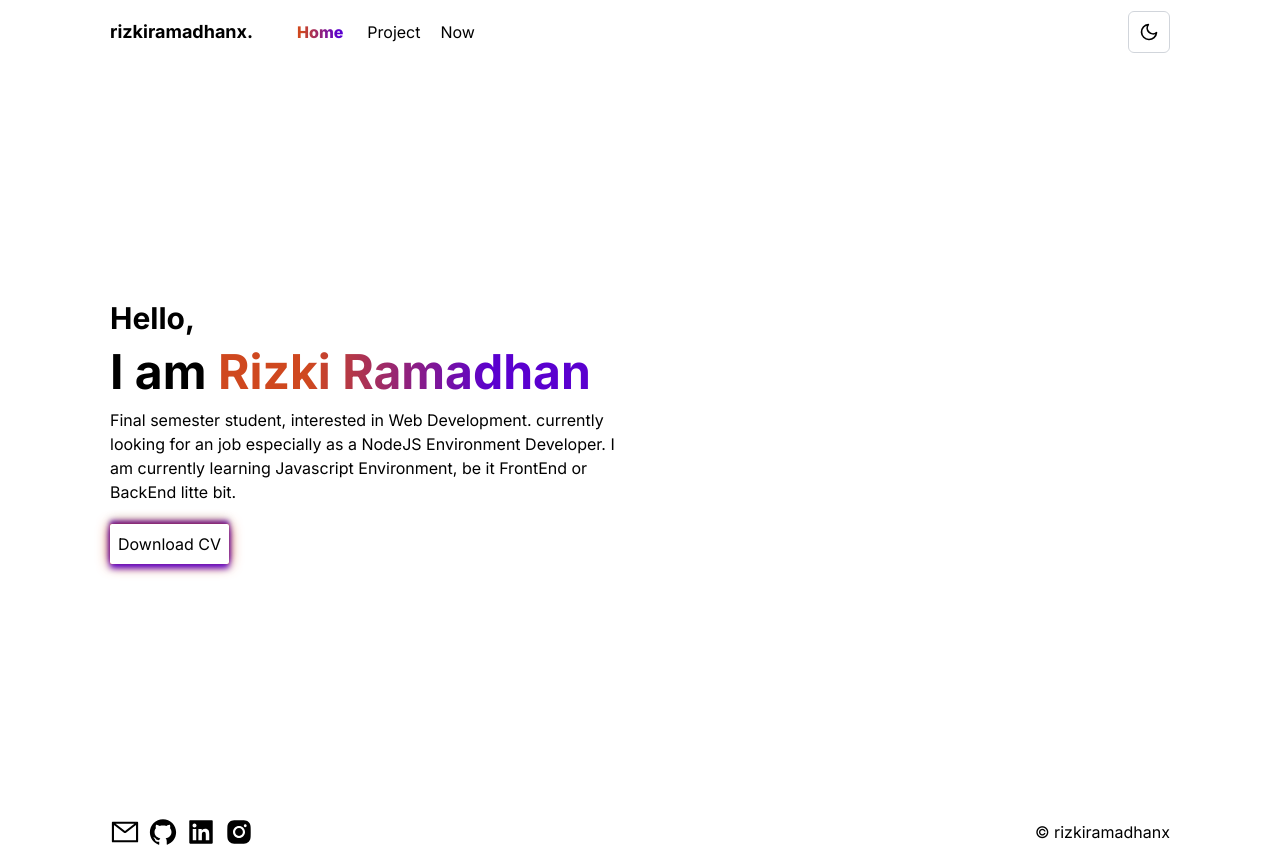
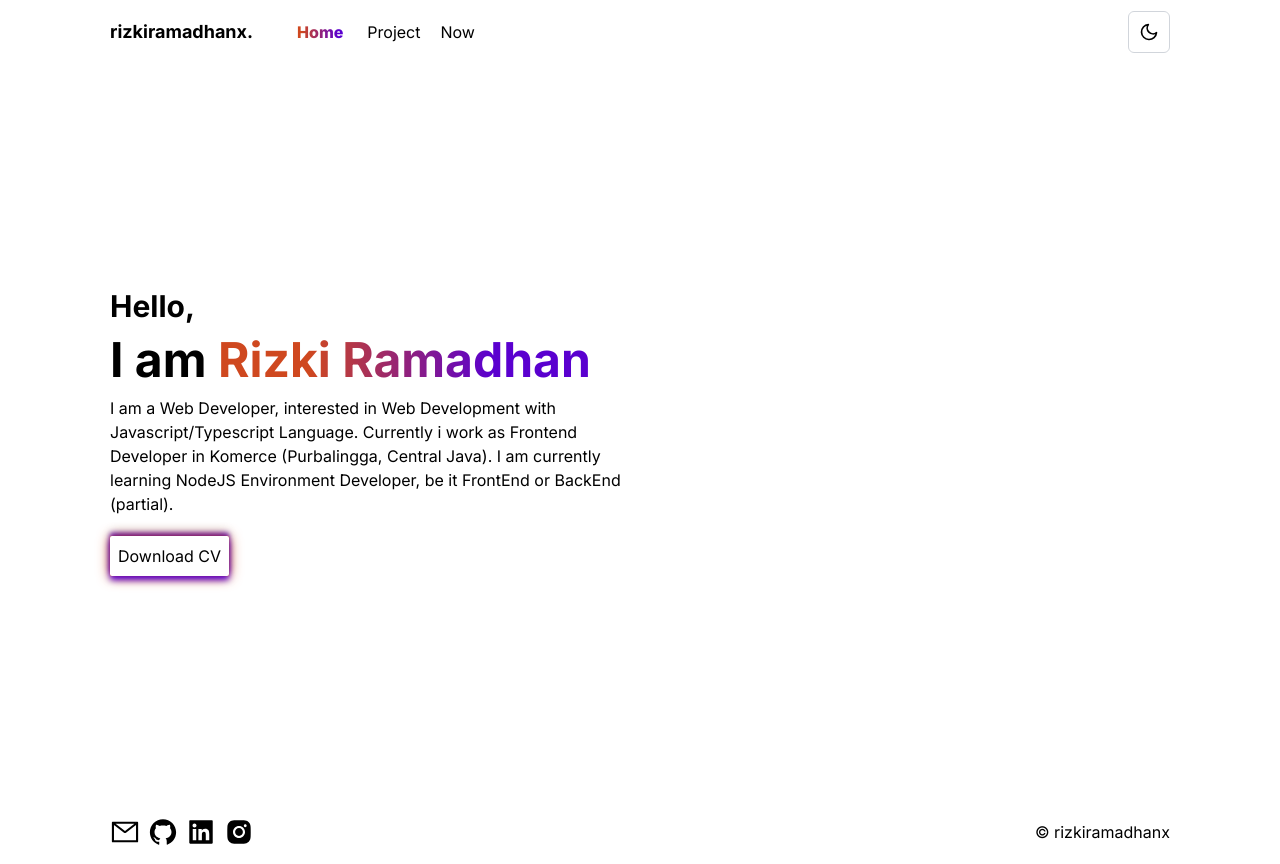
Before and after one commit to rizkiramadhanx/rizkiramadhanx.xyz, a Next.js app: page / in a window 1280 px wide. Built offline with nearby package versions, Linux system fonts and the light colour scheme.

Commit message:
Update index.tsx

```diff
--- a/src/pages/index.tsx
+++ b/src/pages/index.tsx
@@ -36,10 +36,7 @@ export default function Home() {
             </span>
           </h1>
           <p>
-            Final semester student, interested in Web Development. currently
-            looking for an job especially as a NodeJS Environment Developer. I
-            am currently learning Javascript Environment, be it FrontEnd or
-            BackEnd litte bit.
+I am a   Web Developer, interested in Web Development with Javascript/Typescript Language. Currently i work as Frontend Developer in Komerce (Purbalingga, Central Java). I am currently learning NodeJS Environment Developer, be it FrontEnd or BackEnd (partial).
           </p>
           <div>
             <Link
```
